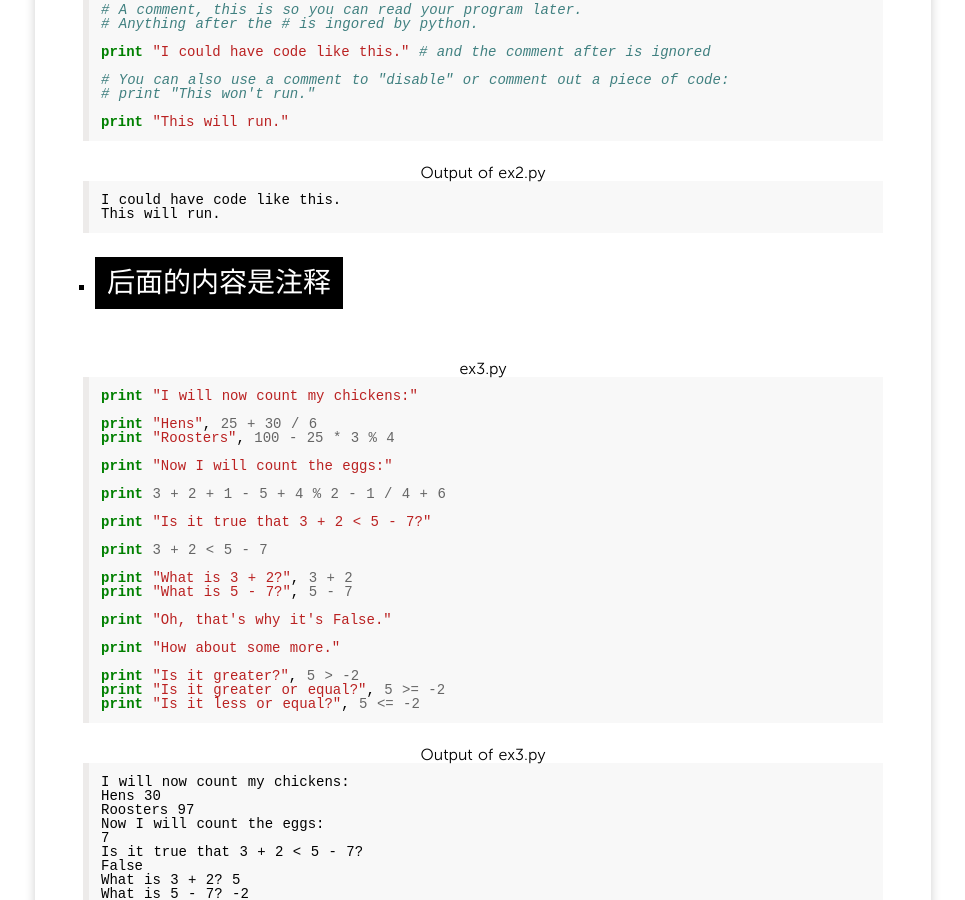
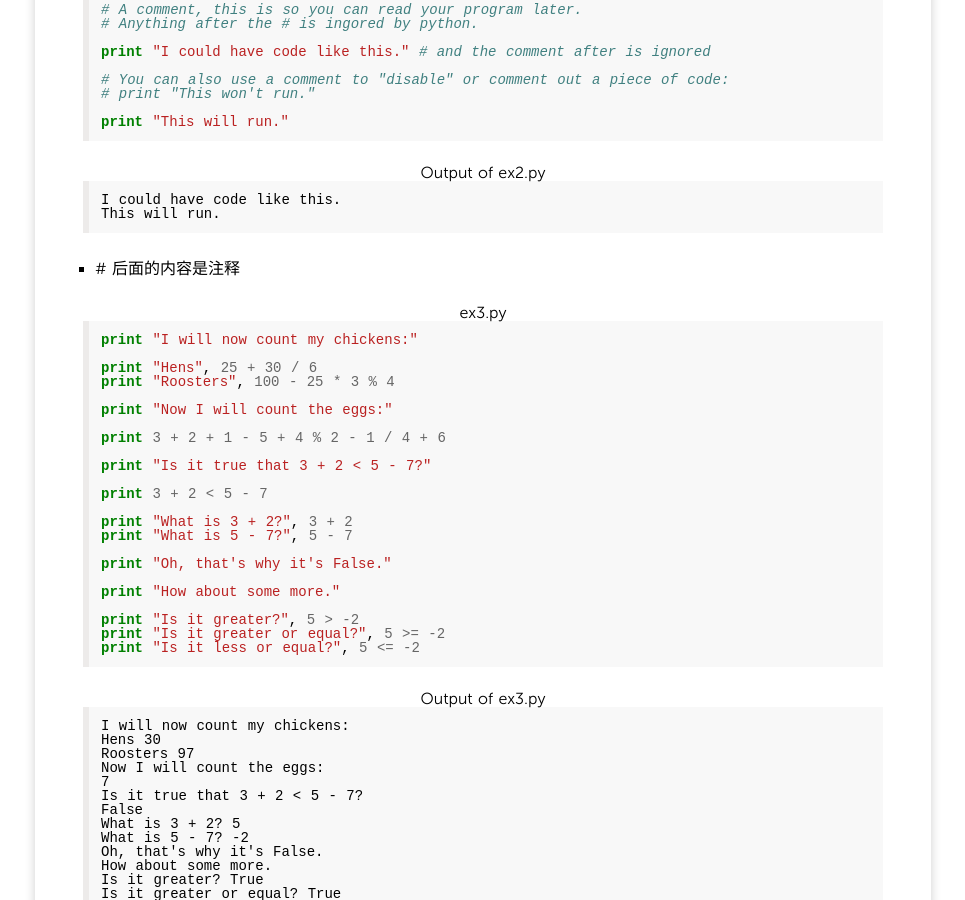
Before and after one commit to liu-ke/csukuangfj.github.io, a Jekyll site: the page built from _posts/2014/2014-03-12-learn-python-notes.md, in a window 1280 px wide and 900 px high, scrolled down 747 px. Shown: the whole window, without its empty margins (157-1122 px from the left). Built offline with Jekyll 4.4.1, drawn with Linux system fonts in a browser that asks for light colours; Markdown is read by kramdown in place of the engine named in the settings; comment, search, counter and statistics services are not loaded.

Commit message:
modify # to

````diff
--- a/_posts/2014/2014-03-12-learn-python-notes.md
+++ b/_posts/2014/2014-03-12-learn-python-notes.md
@@ -53,7 +53,7 @@ print "This will run."
     I could have code like this.
     This will run.
 
-- # 后面的内容是注释
+- `#` 后面的内容是注释
 
 <center>ex3.py</center>
 ```python
````
